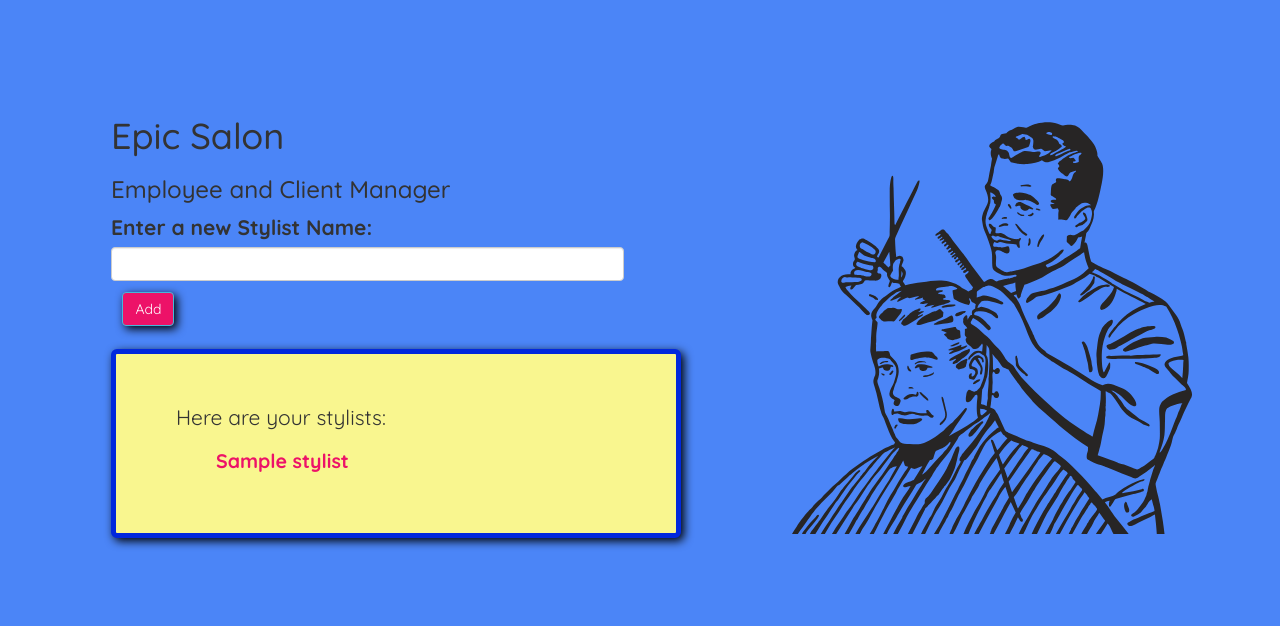
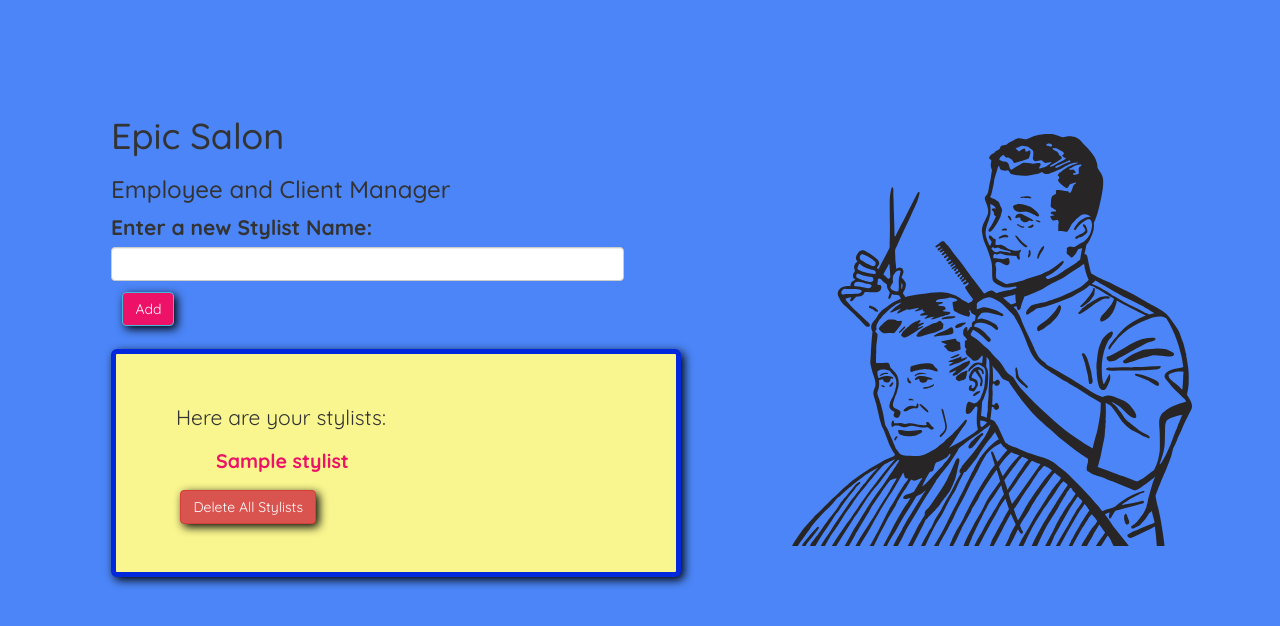
Before and after one commit to Evan-Alexander/hair-salon, a PHP site: template views/index.html.twig in a window 1280 px wide. Shown: the top 626 px of the page. Run offline with PHP 8.4, Linux system fonts and the light colour scheme; the template is opened without the code that fills it: most values are stand-ins (such as "Sample title", 1, 10 or a date in 2020); some libraries are stand-ins or nearby versions.

Commit message:
include delete all function for stylists

```diff
--- a/views/index.html.twig
+++ b/views/index.html.twig
@@ -26,6 +26,9 @@
                     <li><a href="/stylists/{{stylist.getId}}">{{stylist.getStylistName}}</a></li>
                     {% endfor %}
                 </ul>
+                <form action='/delete-stylists' method='post'>
+                    <button type='submit' class="btn btn-md btn-danger">Delete All Stylists</button>
+                </form>
                 {% else %}
                 <p>There are no stylists in the system!</p>
                 {% endif %}
```
Also changed, not shown: app/app.php (+10 -1 lines).
